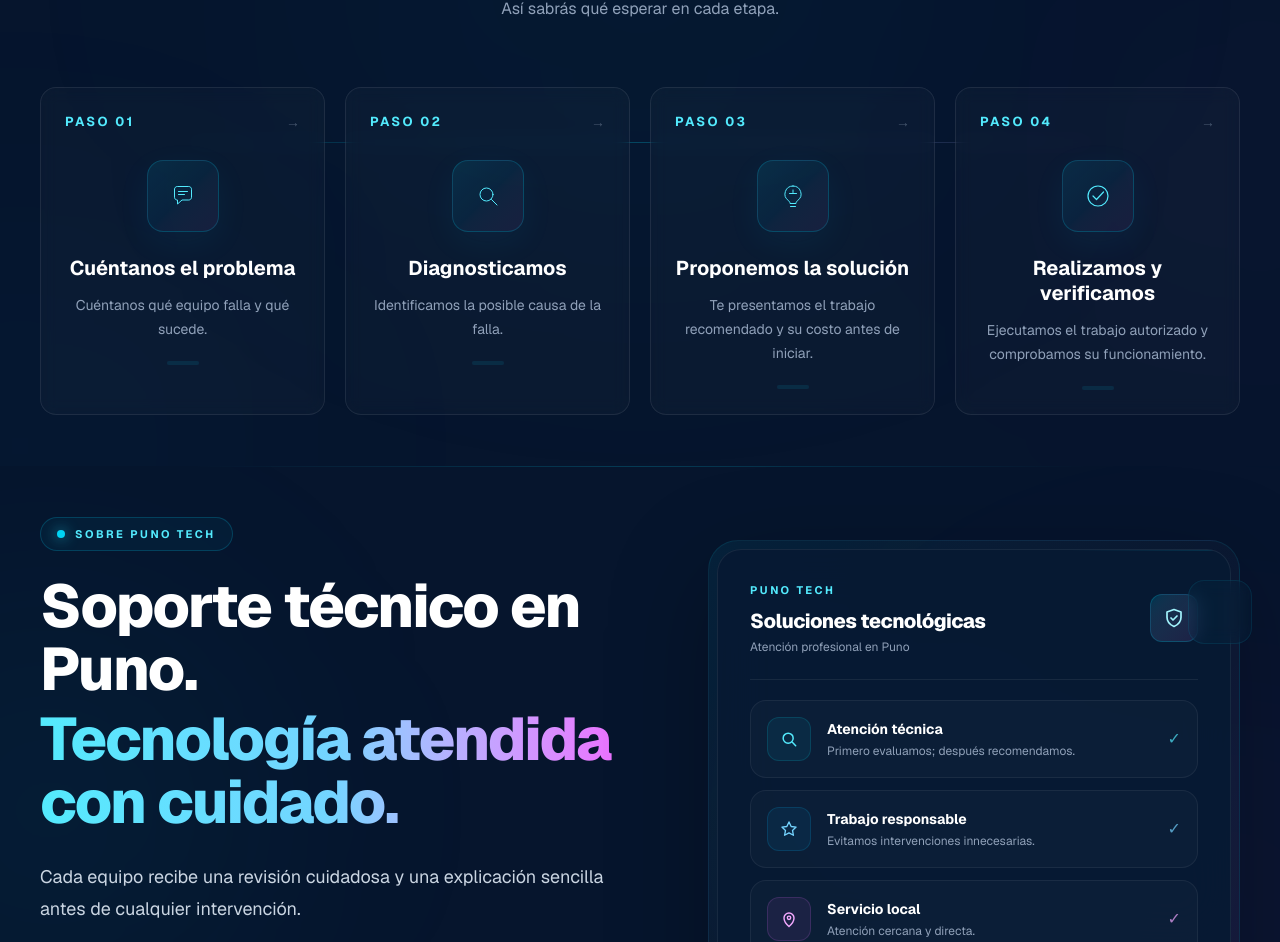
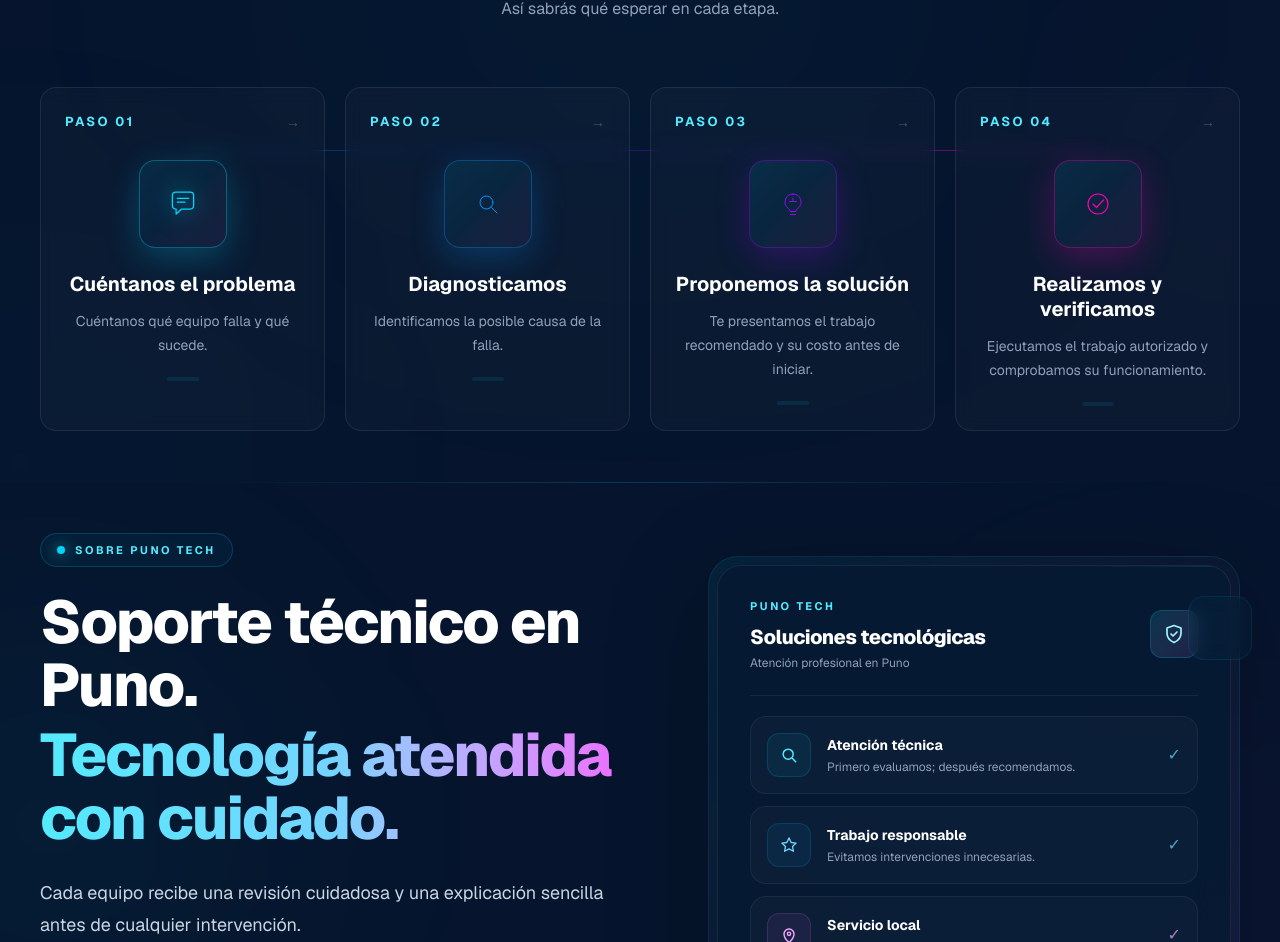
Before and after one commit to joakoguzp/puno-tech, a Next.js app: page / in a window 1280 px wide. Shown: the part 2597-3539 px from the top of the page. Built offline with nearby package versions, Linux system fonts and the light colour scheme.

Commit message:
style: ampliar y colorear iconos del proceso de trabajo

```diff
--- a/src/components/sections/HowItWorks.tsx
+++ b/src/components/sections/HowItWorks.tsx
@@ -5,6 +5,8 @@ const steps = [
     description:
       "Cuéntanos qué equipo falla y qué sucede.",
     type: "message",
+    accent: "#01DAFD",
+    glow: "rgba(1,218,253,0.24)",
   },
   {
     number: "02",
@@ -12,6 +14,8 @@ const steps = [
     description:
       "Identificamos la posible causa de la falla.",
     type: "search",
+    accent: "#0095FD",
+    glow: "rgba(0,149,253,0.24)",
   },
   {
     number: "03",
@@ -19,6 +23,8 @@ const steps = [
     description:
       "Te presentamos el trabajo recomendado y su costo antes de iniciar.",
     type: "solution",
+    accent: "#9808F8",
+    glow: "rgba(152,8,248,0.24)",
   },
   {
     number: "04",
@@ -26,6 +32,8 @@ const steps = [
     description:
       "Ejecutamos el trabajo autorizado y comprobamos su funcionamiento.",
     type: "check",
+    accent: "#FD00AE",
+    glow: "rgba(253,0,174,0.24)",
   },
 ];
 
@@ -39,7 +47,7 @@ function StepIcon({ type }: { type: string }) {
         strokeWidth="2"
         strokeLinecap="round"
         strokeLinejoin="round"
-        className="h-8 w-8"
+        className="h-10 w-10 drop-shadow-[0_0_12px_currentColor]"
         aria-hidden="true"
       >
         <path
@@ -224,7 +232,7 @@ export default function HowItWorks() {
         {/* Proceso */}
         <div className="relative mt-14 lg:mt-16">
           {/* Línea horizontal desktop */}
-          <div className="pointer-events-none absolute left-[12.5%] right-[12.5%] top-[55px] hidden h-px bg-gradient-to-r from-cyan-400/10 via-cyan-400/25 to-fuchsia-400/10 lg:block" />
+          <div className="pointer-events-none absolute left-[12.5%] right-[12.5%] top-[63px] hidden h-px bg-[linear-gradient(90deg,#01DAFD_0%,#0108FF_30%,#9808F8_58%,#F808F8_80%,#FD00AE_100%)] opacity-35 lg:block" />
 
           <div className="grid gap-6 sm:grid-cols-2 lg:grid-cols-4 lg:gap-5">
             {steps.map((step, index) => (
@@ -253,7 +261,7 @@ export default function HowItWorks() {
 
                 {/* Icono */}
                 <div className="mt-7 flex justify-center">
-                  <div className="relative flex h-[72px] w-[72px] items-center justify-center rounded-2xl border border-cyan-400/20 bg-gradient-to-br from-cyan-400/[0.10] via-sky-400/[0.06] to-fuchsia-400/[0.06] text-cyan-300 shadow-[0_10px_35px_rgba(34,211,238,0.06)] transition-all duration-500 group-hover:scale-105 group-hover:border-cyan-400/40 group-hover:text-cyan-200 group-hover:shadow-[0_12px_40px_rgba(34,211,238,0.16)]">
+                  <div className="relative flex h-[88px] w-[88px] items-center justify-center rounded-2xl border bg-gradient-to-br from-cyan-400/[0.10] via-sky-400/[0.06] to-fuchsia-400/[0.06] transition-all duration-500 group-hover:scale-110 group-hover:shadow-[0_14px_42px_rgba(1,218,253,0.18)]" style={{ color: step.accent, borderColor: `${step.accent}55`, boxShadow: `0 10px 35px ${step.glow}` }}>
                     <span className="pointer-events-none absolute inset-[-6px] rounded-[21px] border border-cyan-400/0 transition-all duration-700 group-hover:scale-110 group-hover:border-cyan-400/20" />
 
                     <StepIcon type={step.type} />
```
